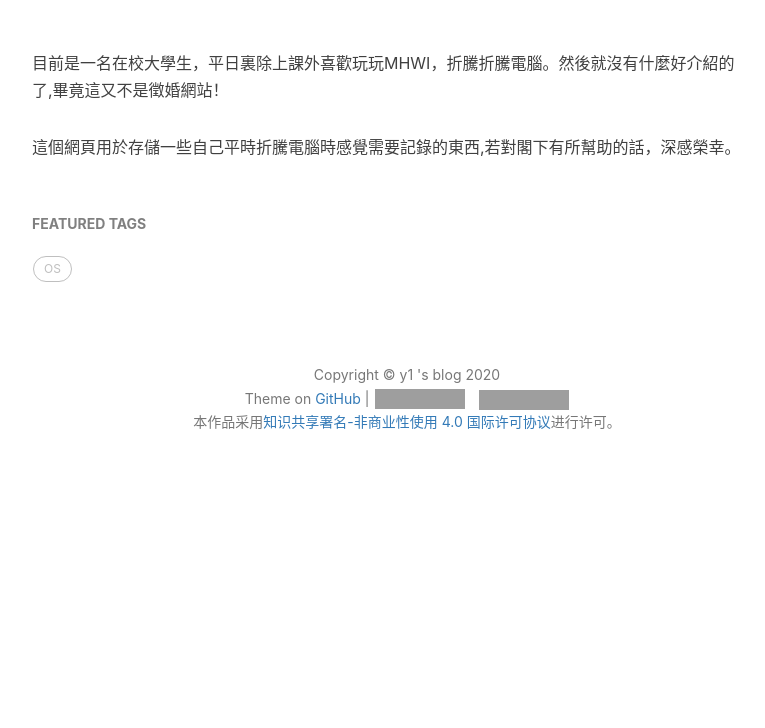
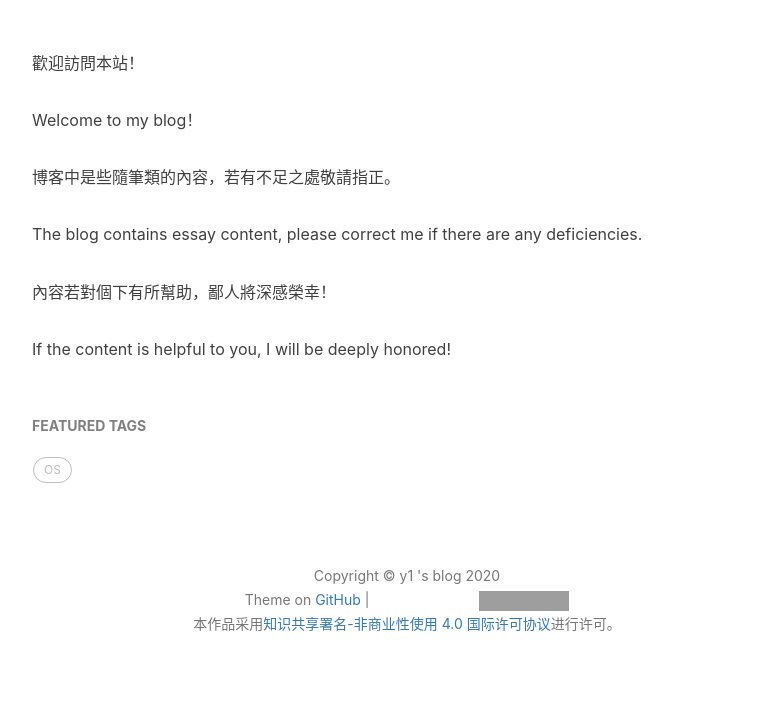
Before and after one commit to yatoezs/yatoezs.github.io, a Jekyll site: the page built from about.html, in a window 1280 px wide. Shown: the part 418-1146 px from the top of the page, without its empty margins (233-998 px from the left). Built offline with Jekyll 4.4.1, drawn with Linux system fonts in a browser that asks for light colours; nearby versions of some CDN libraries; comment, search, counter and statistics services are not loaded; before the commit the page ends 944 px from its top, so only the background shows below that; grey boxes are pictures that could not be loaded.

Commit message:
Update about.html

```diff
--- a/about.html
+++ b/about.html
@@ -15,8 +15,12 @@
 <div class="zh post-container">
 
     <!--copied from markdown -->
-    <p>目前是一名在校大學生，平日裏除上課外喜歡玩玩MHWI，折騰折騰電腦。然後就沒有什麼好介紹的了,畢竟這又不是徵婚網站！</p>
-    <p>這個網頁用於存儲一些自己平時折騰電腦時感覺需要記錄的東西,若對閣下有所幫助的話，深感榮幸。</p>
+        <p>歡迎訪問本站！</p>
+    <p>Welcome to my blog！</p>
+    <p>博客中是些隨筆類的內容，若有不足之處敬請指正。</p>
+    <p>The blog contains essay content, please correct me if there are any deficiencies.</p>
+    <p>內容若對個下有所幫助，鄙人將深感榮幸！</p>
+    <p>If the content is helpful to you, I will be deeply honored!</p>
 </div>
 
 
```
